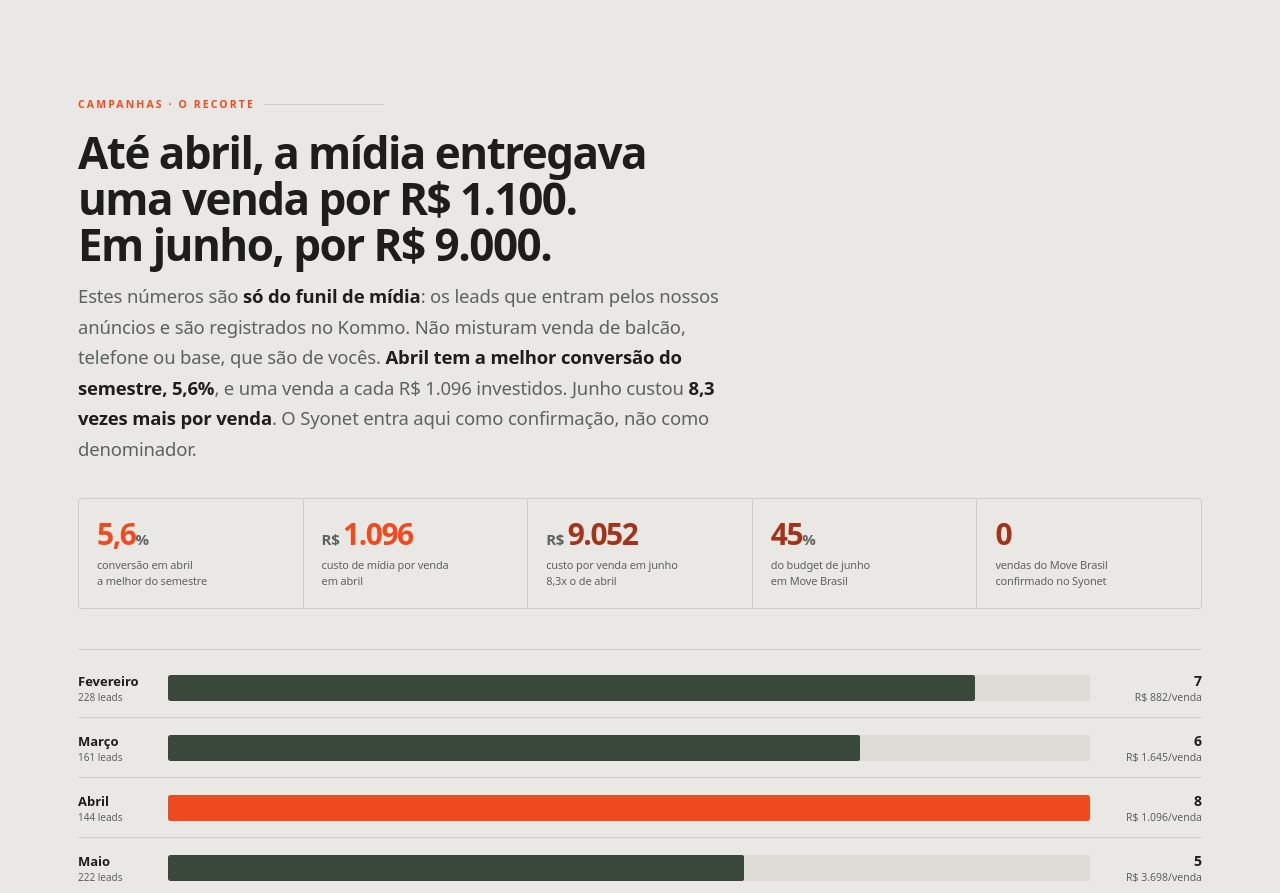
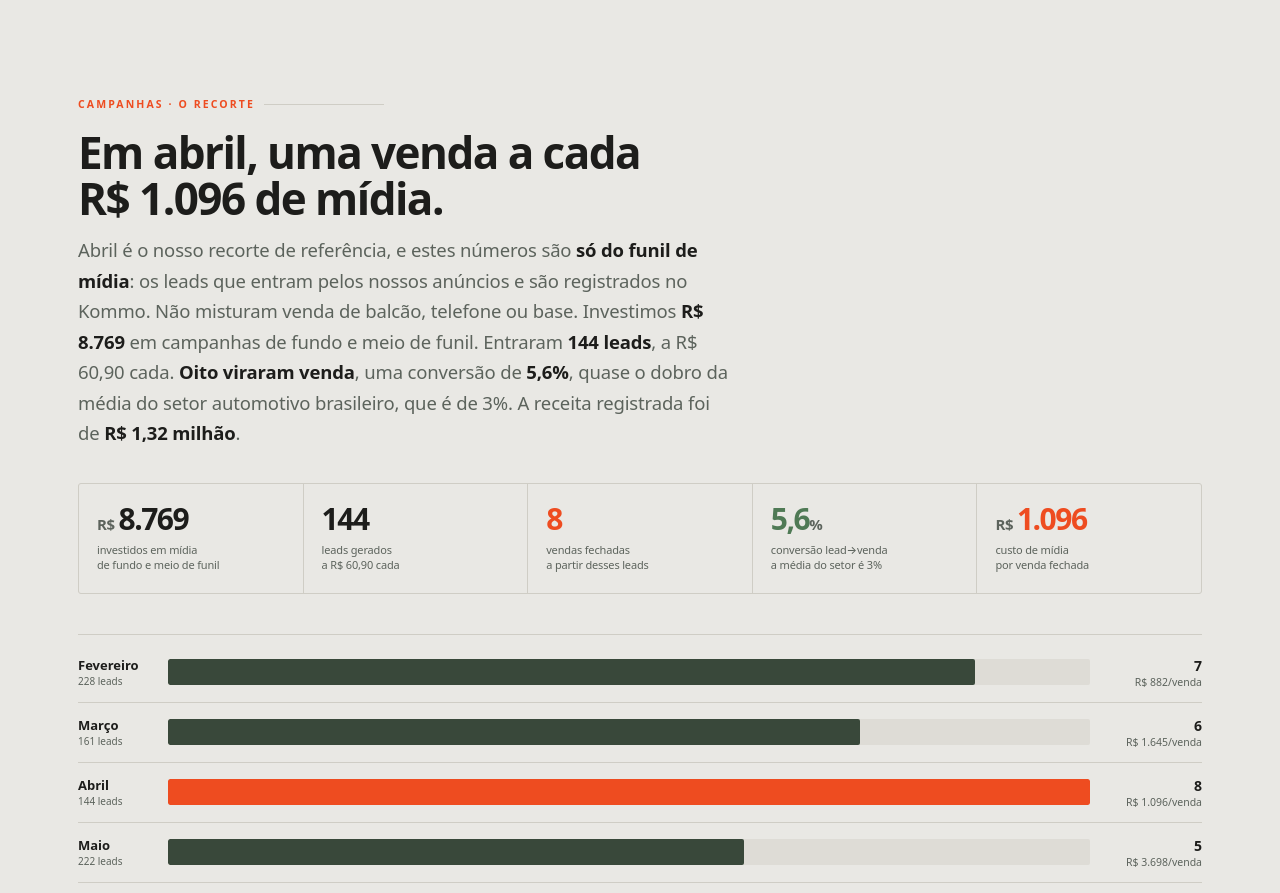
Before and after one commit to beatriz-moraes082/taiyo-align-3acb98af38, a plain HTML site: page index.html in a window 1280 px wide. Shown: the part 800-1693 px from the top of the page. Drawn offline with Linux system fonts and the light colour scheme.

Commit message:
Abril sem comparativos

```diff
--- a/index.html
+++ b/index.html
@@ -443,19 +443,21 @@ td:first-child{font-weight:600}
 <section id="abril">
  <div class="wrap">
  <div class="eyebrow">Campanhas · o recorte</div>
- <h2>Até abril, a mídia entregava<br>uma venda por R$ 1.100.<br>Em junho, por R$ 9.000.</h2>
- <p class="lede">Estes números são <b>só do funil de mídia</b>: os leads que entram
- pelos nossos anúncios e são registrados no Kommo. Não misturam venda de balcão,
- telefone ou base, que são de vocês. <b>Abril tem a melhor conversão do semestre,
- 5,6%</b>, e uma venda a cada R$ 1.096 investidos. Junho custou <b>8,3 vezes mais
- por venda</b>. O Syonet entra aqui como confirmação, não como denominador.</p>
+ <h2>Em abril, uma venda a cada<br>R$ 1.096 de mídia.</h2>
+ <p class="lede">Abril é o nosso recorte de referência, e estes números são
+ <b>só do funil de mídia</b>: os leads que entram pelos nossos anúncios e são
+ registrados no Kommo. Não misturam venda de balcão, telefone ou base.
+ Investimos <b>R$ 8.769</b> em campanhas de fundo e meio de funil. Entraram
+ <b>144 leads</b>, a R$ 60,90 cada. <b>Oito viraram venda</b>, uma conversão de
+ <b>5,6%</b>, quase o dobro da média do setor automotivo brasileiro, que é de 3%.
+ A receita registrada foi de <b>R$ 1,32 milhão</b>.</p>
 
  <div class="kpis">
- <div class="kpi hi"><div class="kfig num">5,6<small>%</small></div><div class="klab">conversão em abril<br>a melhor do semestre</div></div>
- <div class="kpi hi"><div class="kfig num"><small>R$ </small>1.096</div><div class="klab">custo de mídia por venda<br>em abril</div></div>
- <div class="kpi bad"><div class="kfig num"><small>R$ </small>9.052</div><div class="klab">custo por venda em junho<br>8,3x o de abril</div></div>
- <div class="kpi bad"><div class="kfig num">45<small>%</small></div><div class="klab">do budget de junho<br>em Move Brasil</div></div>
- <div class="kpi bad"><div class="kfig num">0</div><div class="klab">vendas do Move Brasil<br>confirmado no Syonet</div></div>
+ <div class="kpi"><div class="kfig num"><small>R$ </small>8.769</div><div class="klab">investidos em mídia<br>de fundo e meio de funil</div></div>
+ <div class="kpi"><div class="kfig num">144</div><div class="klab">leads gerados<br>a R$ 60,90 cada</div></div>
+ <div class="kpi hi"><div class="kfig num">8</div><div class="klab">vendas fechadas<br>a partir desses leads</div></div>
+ <div class="kpi good"><div class="kfig num">5,6<small>%</small></div><div class="klab">conversão lead→venda<br>a média do setor é 3%</div></div>
+ <div class="kpi hi"><div class="kfig num"><small>R$ </small>1.096</div><div class="klab">custo de mídia<br>por venda fechada</div></div>
  </div>
 
  <div class="months" id="months"></div>
```
